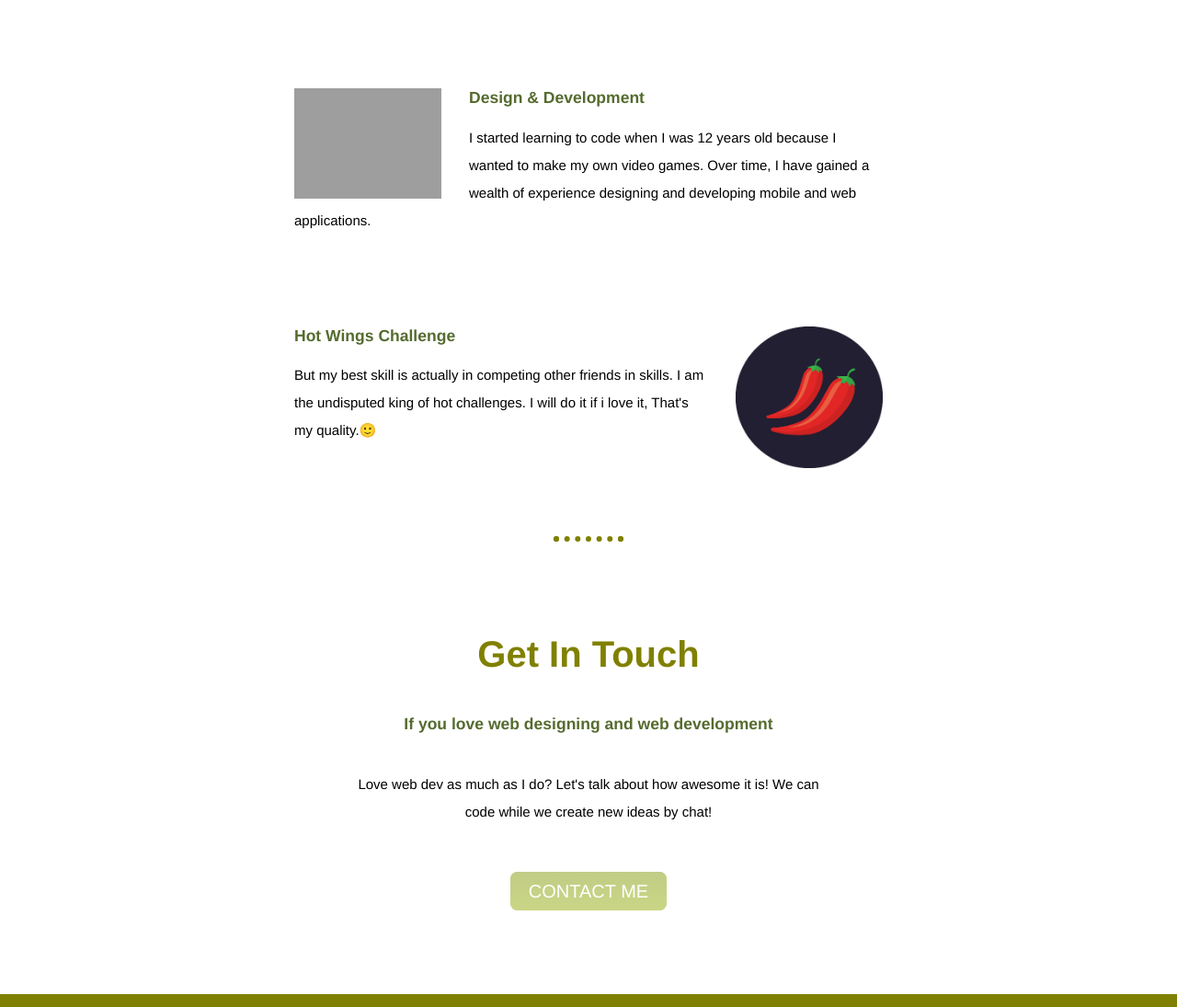
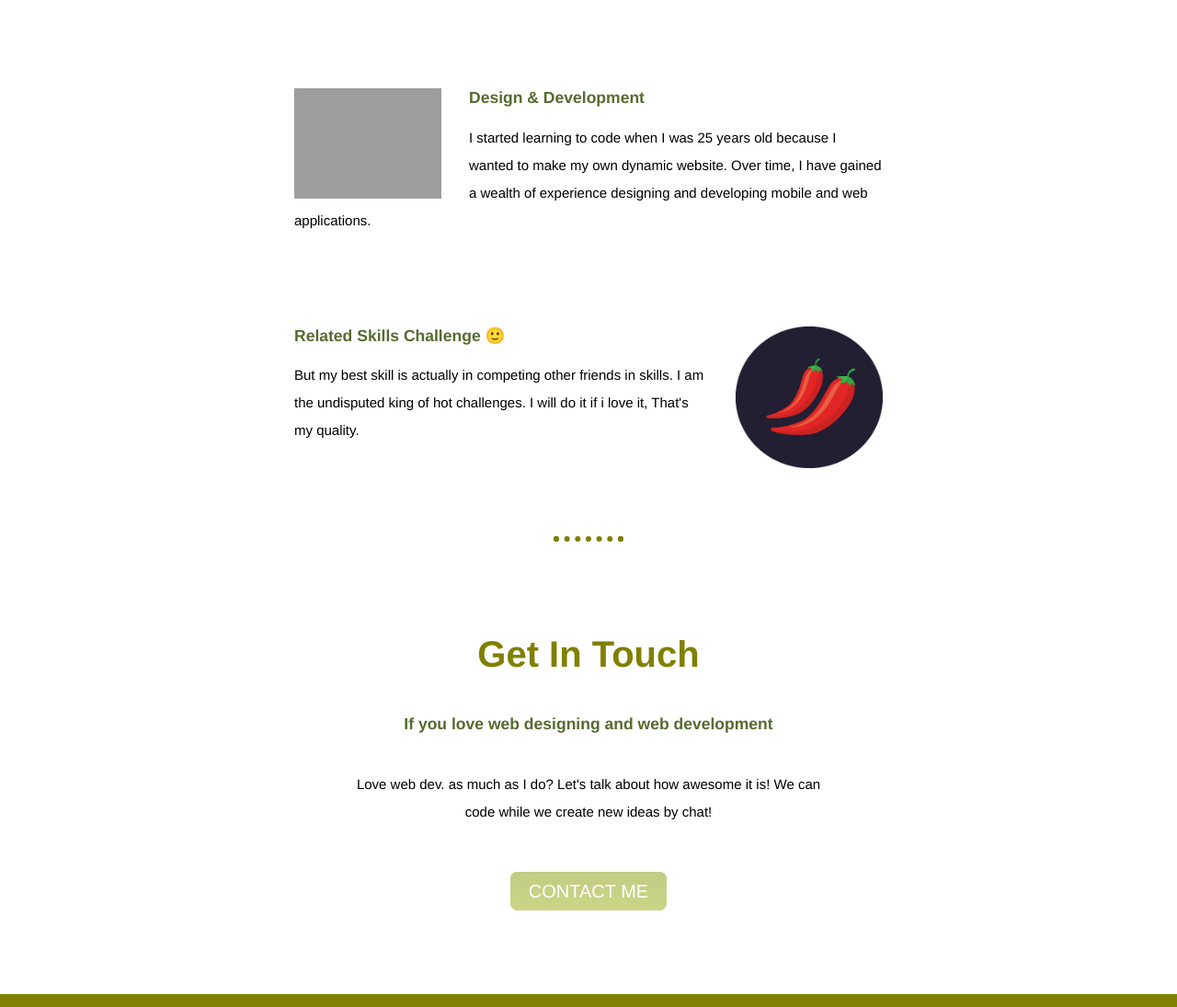
Before and after one commit to orbbbz/CSS-Personal-CV, a plain HTML site: page index.html in a window 1280 px wide. Shown: the part 1500-2595 px from the top of the page at 92% size. Drawn offline with Linux system fonts and the light colour scheme; grey boxes are pictures that could not be loaded.

Commit message:
Add files via upload

```diff
--- a/index.html
+++ b/index.html
@@ -32,14 +32,14 @@
             <img class="code-img" src="https://media.giphy.com/media/3p50WGyUqeU5W/giphy.gif" alt="code-img">
 
             <h3>Design & Development</h3>
-            <p>I started learning to code when I was 12 years old because I wanted to make my own video games. Over time, I have gained a wealth of experience designing and developing mobile and web applications.</p>
+            <p>I started learning to code when I was 25 years old because I wanted to make my own dynamic website. Over time, I have gained a wealth of experience designing and developing mobile and web applications.</p>
 
           </div>
           <div class="skill-row">
             <img class="chilli-img" src="img/chillies.png" alt="chillies-img">
 
-            <h3>Hot Wings Challenge</h3>
-            <p>But my best skill is actually in competing other friends in skills. I am the undisputed king of hot challenges. I will do it if i love it, That's my quality.🙂</p>
+            <h3>Related Skills Challenge 🙂</h3>
+            <p>But my best skill is actually in competing other friends in skills. I am the undisputed king of hot challenges. I will do it if i love it, That's my quality.</p>
 
           </div>
         </div>
@@ -47,7 +47,7 @@
         <div class="contact-me">
           <h2>Get In Touch</h2>
           <h3>If you love web designing and web development</h3>
-          <p class="contact-message">Love web dev as much as I do? Let's talk about how awesome it is! We can code while we create new ideas by chat!</p>
+          <p class="contact-message">Love web dev. as much as I do? Let's talk about how awesome it is! We can code while we create new ideas by chat!</p>
           <a class="btn" href="mailto:orbbbz@gmail.com">CONTACT ME</a>
         </div>
       </div>
```
